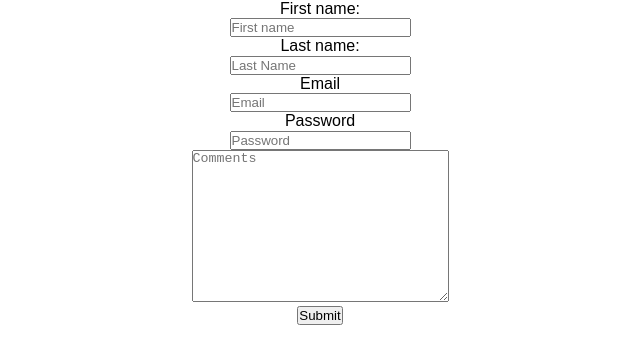
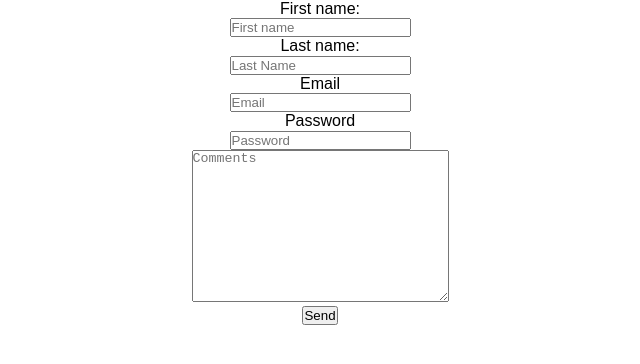
Before and after one commit to R-bl/winc-mini-course, a plain HTML site: page contact.html in a window 1280 px wide. Shown: the full height of the page, 320-960 px from the left. Drawn offline with Linux system fonts and the light colour scheme.

Commit message:
final netlify form

```diff
--- a/contact.html
+++ b/contact.html
@@ -20,7 +20,7 @@
         <label for="Password">Password</label><br />
         <input type="Password" id="Password" name="Password" minlength="4" maxlength="16" placeholder="Password" /><br />
         <textarea cols="30" rows="10" placeholder="Comments"></textarea><br />
-        <input type="button" value="Submit" /><br />
+        <button type="submit">Send</button>
     </form>
 </body>
 
```
